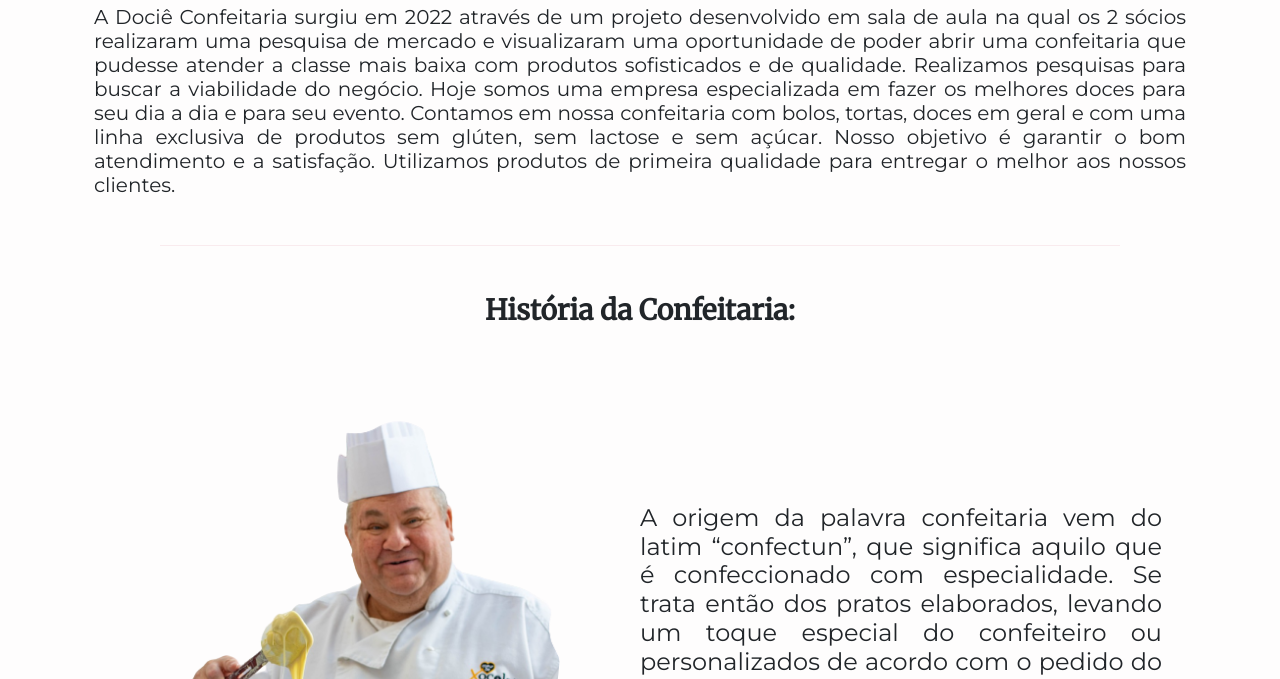
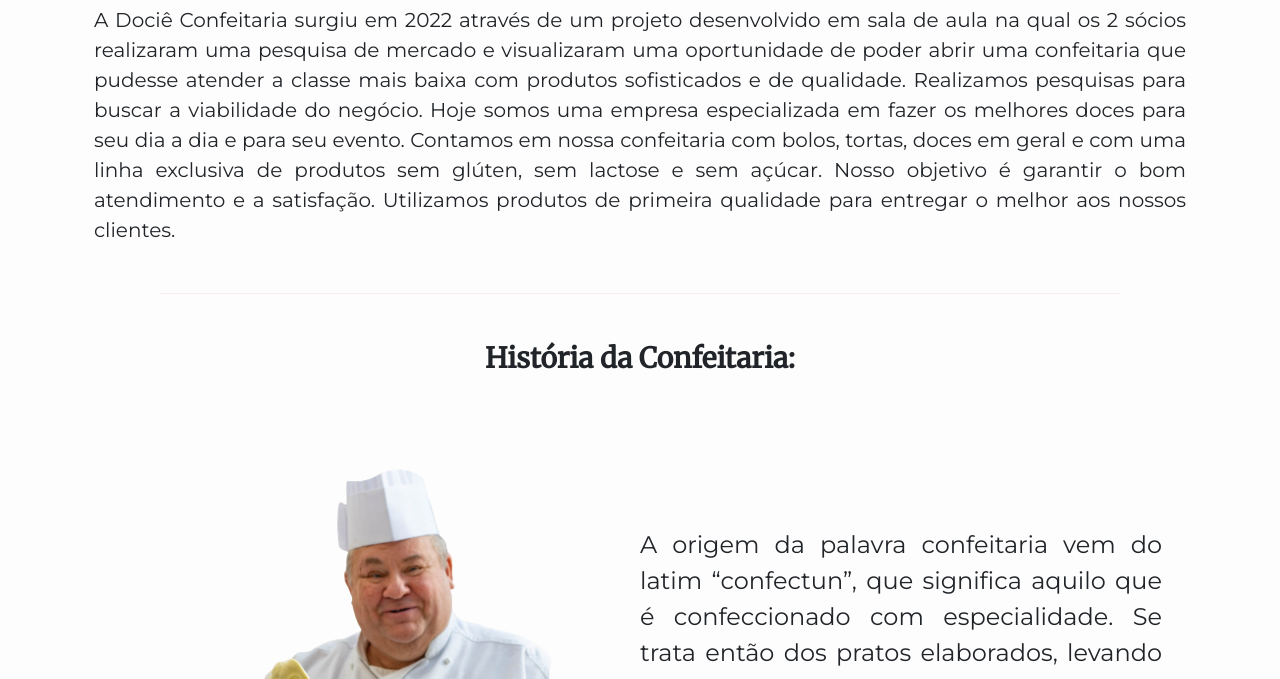
Before and after one commit to be-augsuto/Docie, a plain HTML site: page index.html in a window 1280 px wide. Shown: the part 1361-2040 px from the top of the page. Drawn offline with nearby package versions, Linux system fonts and the light colour scheme.

Commit message:
Add files via upload

```diff
--- a/estilo.css
+++ b/estilo.css
@@ -52,6 +52,7 @@
 
 .text-justify{
   text-align: justify !important;
+  line-height: 1.5 !important;
 }
 
 .logo{
--- a/index.html
+++ b/index.html
@@ -6,6 +6,8 @@
   <meta http-equiv="X-UA-Compatible" content="IE=edge">
   <meta name="viewport" content="width=device-width, initial-scale=1.0">
   <title>Dociê Confeitaria</title>
+
+  <link rel="shortcut icon" href="./imagens/logo.png" type="image/x-icon">
 
   <!-- Link Bootstrap -->
   <link href="https://cdn.jsdelivr.net/npm/bootstrap@5.3.0-alpha3/dist/css/bootstrap.min.css" rel="stylesheet"
```
